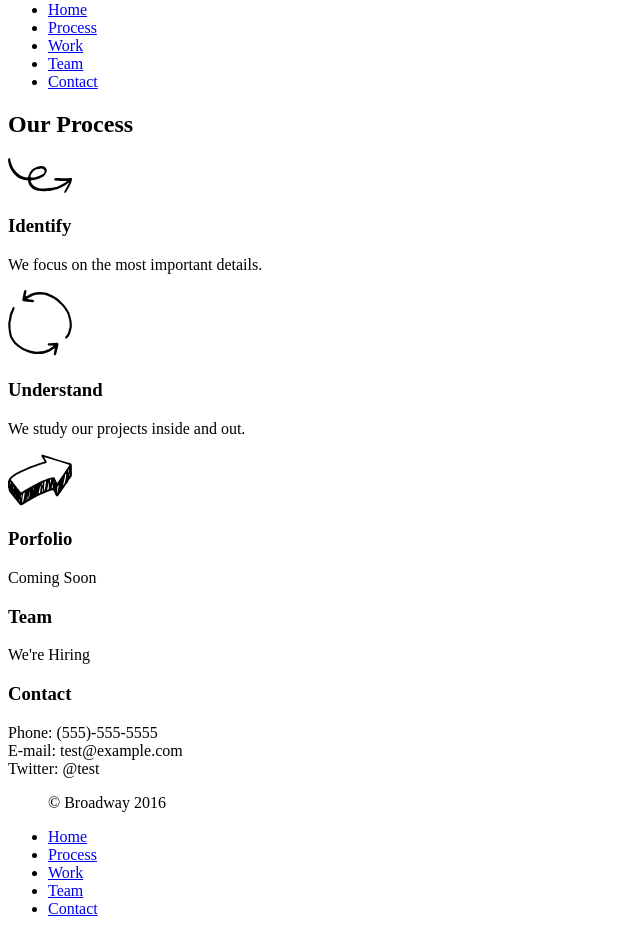
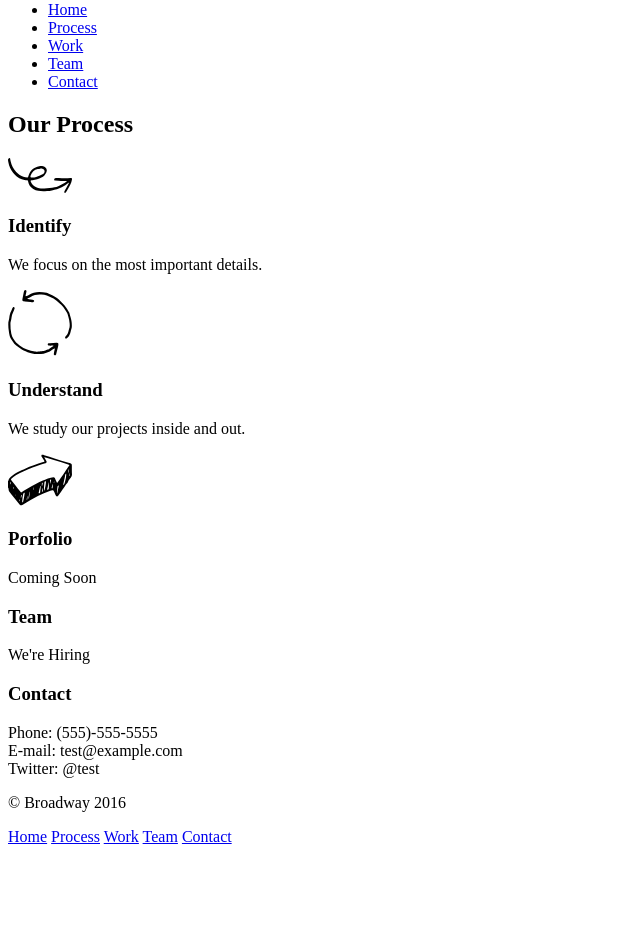
Before and after one commit to brendonwanderlust/broadway, a plain HTML site: page index.html in a window 1280 px wide. Shown: the part 79-1013 px from the top of the page, without its empty margins (0-640 px from the left). After the commit the page ends 933 px from the top, so only its background shows below. Drawn offline with Linux system fonts and the light colour scheme.

Commit message:
remove unordered list in footer

```diff
--- a/index.html
+++ b/index.html
@@ -49,16 +49,15 @@
 <!-- START footer -->
     <div class="footer">
       <footer>
-          <ul>
             <p>&copy; Broadway 2016</p>
-            <li><a href="index.html">Home</a></li>
-            <li><a href="index.html">Process</a></li>
-            <li><a href="index.html">Work</a></li>
-            <li><a href="index.html">Team</a></li>
-            <li><a href="index.html">Contact</a></li>
-          </ul>
+            <a href="index.html">Home</a>
+            <a href="index.html">Process</a>
+            <a href="index.html">Work</a>
+            <a href="index.html">Team</a>
+            <a href="index.html">Contact</a>
       </footer>
+    </div>
+<!-- END footer. -->
 
-    </div>
   </body>
 </html>
```
